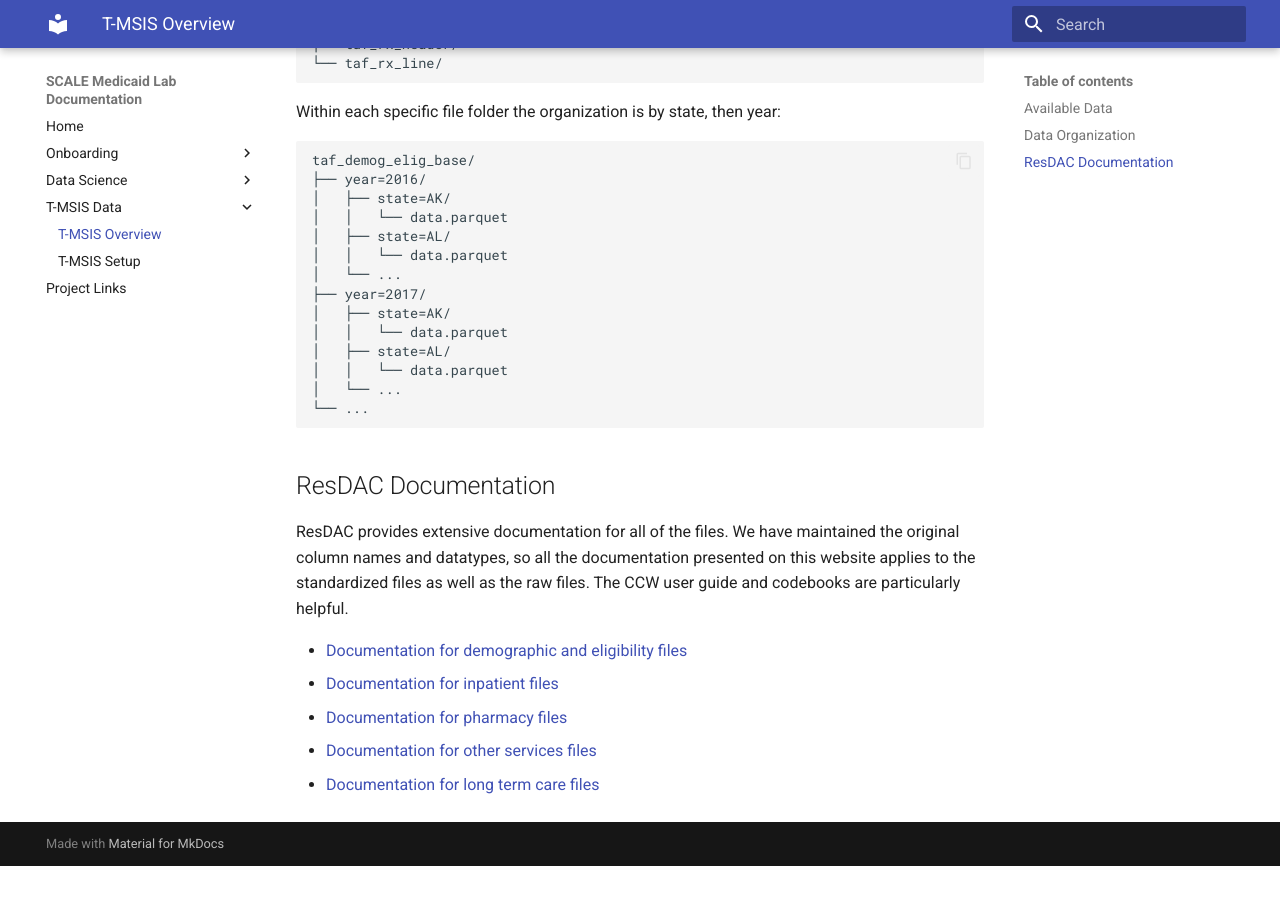
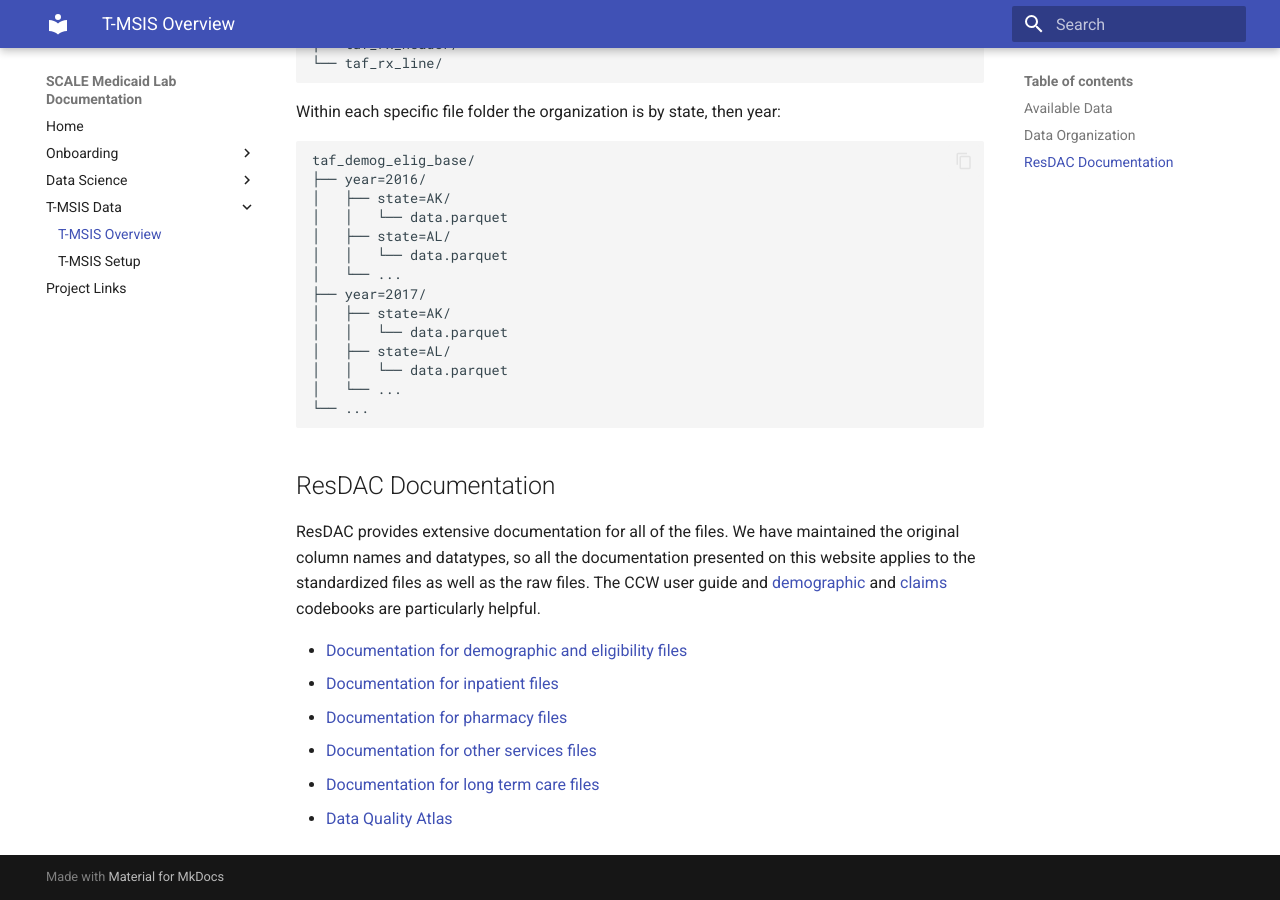
Before and after one commit to Yale-Medicaid/Documentation, an MkDocs documentation site: the page built from docs/tmsis/tmsis_medicaid_data.md, in a window 1280 px wide and 900 px high, scrolled down 1367 px. Built offline with MkDocs 1.6.1 and Material for MkDocs 9.7.7, drawn with Linux system fonts in a browser that asks for light colours; before the commit the page ends 2233 px from its top, so only the background shows below that.

Commit message:
dq atlas

```diff
--- a/docs/tmsis/tmsis_medicaid_data.md
+++ b/docs/tmsis/tmsis_medicaid_data.md
@@ -66,10 +66,11 @@ taf_demog_elig_base/
 
 ## ResDAC Documentation
 
-ResDAC provides extensive documentation for all of the files. We have maintained the original column names and datatypes, so all the documentation presented on this website applies to the standardized files as well as the raw files. The CCW user guide and codebooks are particularly helpful.
+ResDAC provides extensive documentation for all of the files. We have maintained the original column names and datatypes, so all the documentation presented on this website applies to the standardized files as well as the raw files. The CCW user guide and [demographic](https://resdac.org/sites/datadocumentation.resdac.org/files/CCW%20Codebook%20TAF%20Demographic%20Eligibility_Version%20022023.pdf) and [claims](https://resdac.org/sites/datadocumentation.resdac.org/files/CCW%20Codebook%20TAF%20Claims_Version%20022023.pdf) codebooks are particularly helpful.
 
 * [Documentation for demographic and eligibility files](https://resdac.org/cms-data/files/taf-de)
 * [Documentation for inpatient files](https://resdac.org/cms-data/files/taf-ip)
 * [Documentation for pharmacy files](https://resdac.org/cms-data/files/taf-rx)
 * [Documentation for other services files](https://resdac.org/cms-data/files/taf-ot)
 * [Documentation for long term care files](https://resdac.org/cms-data/files/taf-lt)
+* [Data Quality Atlas](https://www.medicaid.gov/dq-atlas/welcome)
```
